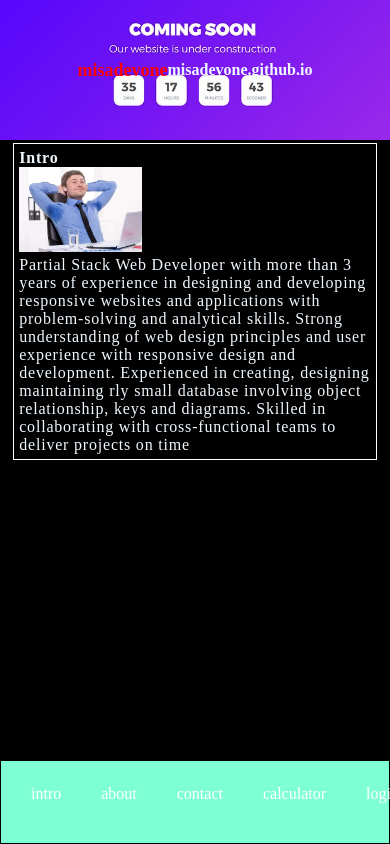
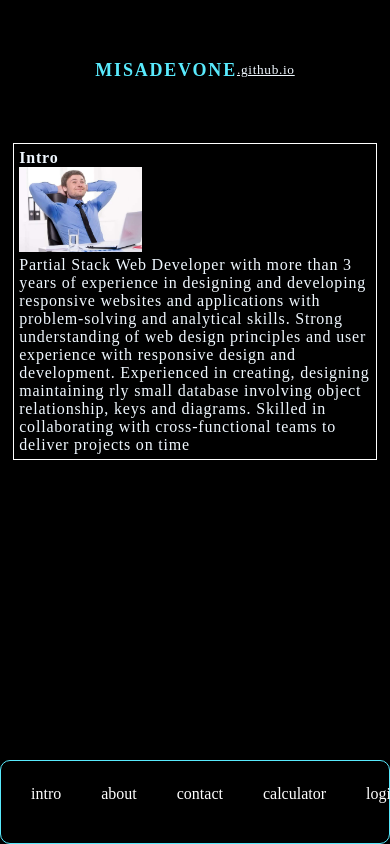
Before and after one commit to misadevone/hi, a plain HTML site: page index.html in a window 390 px wide. Drawn offline with Linux system fonts and the light colour scheme.

Commit message:
Add files via upload
final version

```diff
--- a/dump/style.css
+++ b/dump/style.css
@@ -1,6 +1,6 @@
 /* F3FF4B
-F20070
-59EAFD
+F20070-PINK
+59EAFD-SKYBLU
 5B9EC8-MEDBLUE
 070F22-DARKBLUE*/
 
@@ -24,7 +24,7 @@ body {
 
 .f-container.banner {
     height: 140px;
-    background-image: url("coming-soon-4.jpg");
+    /* background-image: url("coming-soon-4.jpg"); */
     background-size: cover;
     background-position: no-repeat;
     margin: -10px;
@@ -100,6 +100,7 @@ img.profile-pic {
 
 #menu-side > a,
 .navbar a {
+    border: 1px black;
     color: rgb(255, 255, 255);
     padding: 14px 20px;
     text-decoration: none;
@@ -109,8 +110,9 @@ img.profile-pic {
   /* Change color on hover */
   #menu-side > a:hover,
   .navbar a:hover {
-    background-color: #ddd;
-    color: black;
+    border: 1px solid #59EAFD;
+    /* background-color: #ddd; */
+    color: #59EAFD;
   }
 
 .nav-mobile {
@@ -130,6 +132,10 @@ img.profile-pic {
 }
 
 @media screen and (max-width: 480px) {
+
+    body {
+        padding-bottom:80px;
+    }
 
     body, h2, span, p { font-size: 16px; }
     h1 { font-size: 18px; }
@@ -153,6 +159,8 @@ img.profile-pic {
         margin-left: -10px;
         width: 100%;
         height: calc(100%/10);
-        background-color: aquamarine;
+        border: 1px solid #59EAFD;
+        border-radius: 10px;
+        background-color: black;
     }
 }
--- a/index.html
+++ b/index.html
@@ -9,8 +9,9 @@
 <body>
 
     <div class="f-container banner">
-      <h1 style="color: red;">misadevone</h1>
-      <h2>misadevone.github.io</h2>
+      <h1 style="color: #59EAFD; letter-spacing: 0.1em;">MISADEVONE</h1>
+      <small style="letter-spacing: 0.05em;"><u>.github.io</u></small>
+      <!-- <div class="break"></div> -->
     </div>
     <div class="break"></div>
 
@@ -50,8 +51,9 @@
         <div class="f-item-4">MVC Framework✔<br><small>Such as Laravel & Cakephp is I can work with. and Blade.</small></div>
         <div class="f-item-4">CMS✔<br><small>Wordpress & Drupal with plugin and beautiful theme design after buying template.</small></div>
         <div class="f-item-4">Betul✔<br><small></small></div>
-
+        <div class="break"></div>
         <h2>Basic Skills in other Programming Language(no framework)</h2>
+        <div class="break"></div>
         <div class="f-item-4">Java✔<br><small></small></div>
         <div class="f-item-4">C++✔<br><small></small></div>
         <div class="f-item-4">Python✔<br><small></small></div>
```
